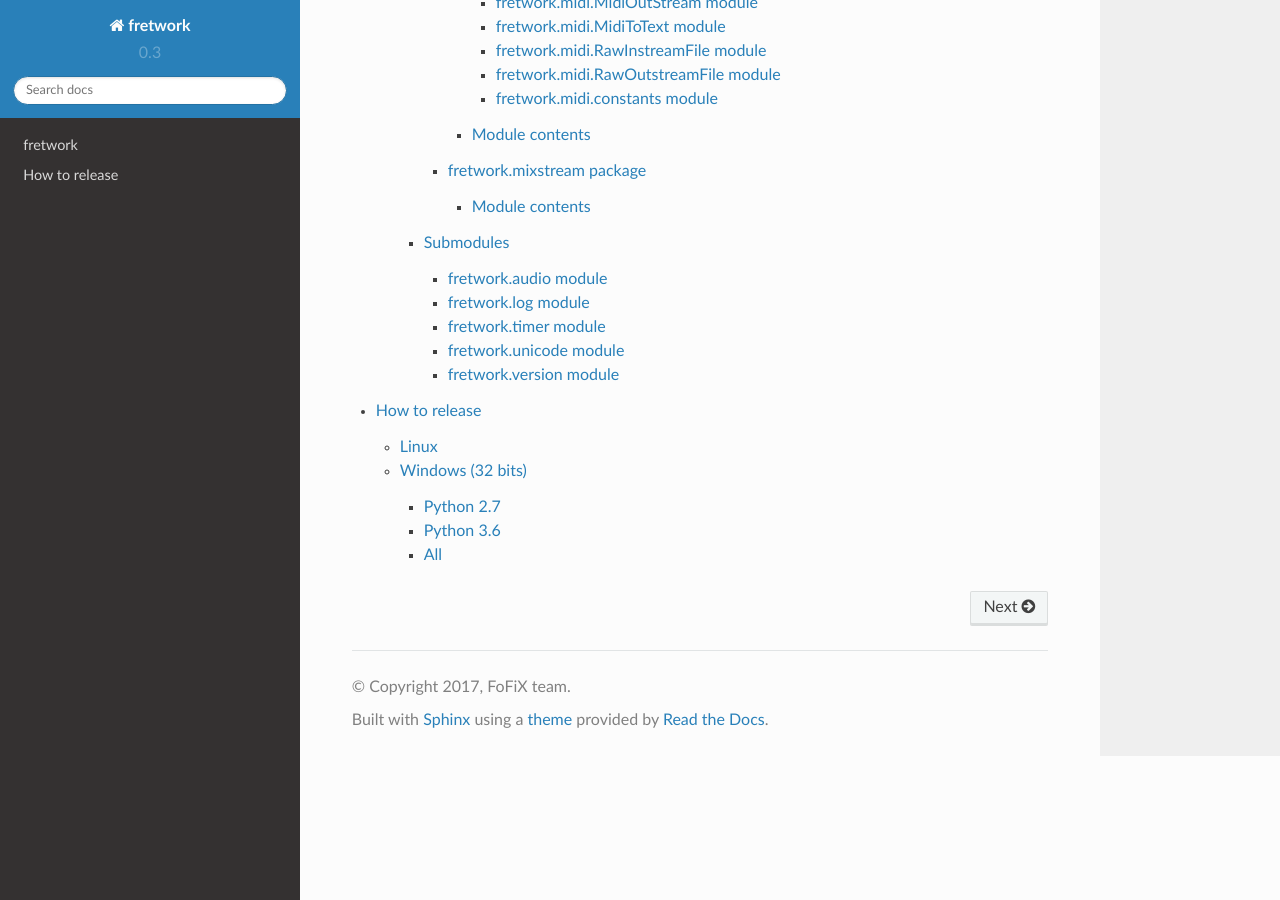
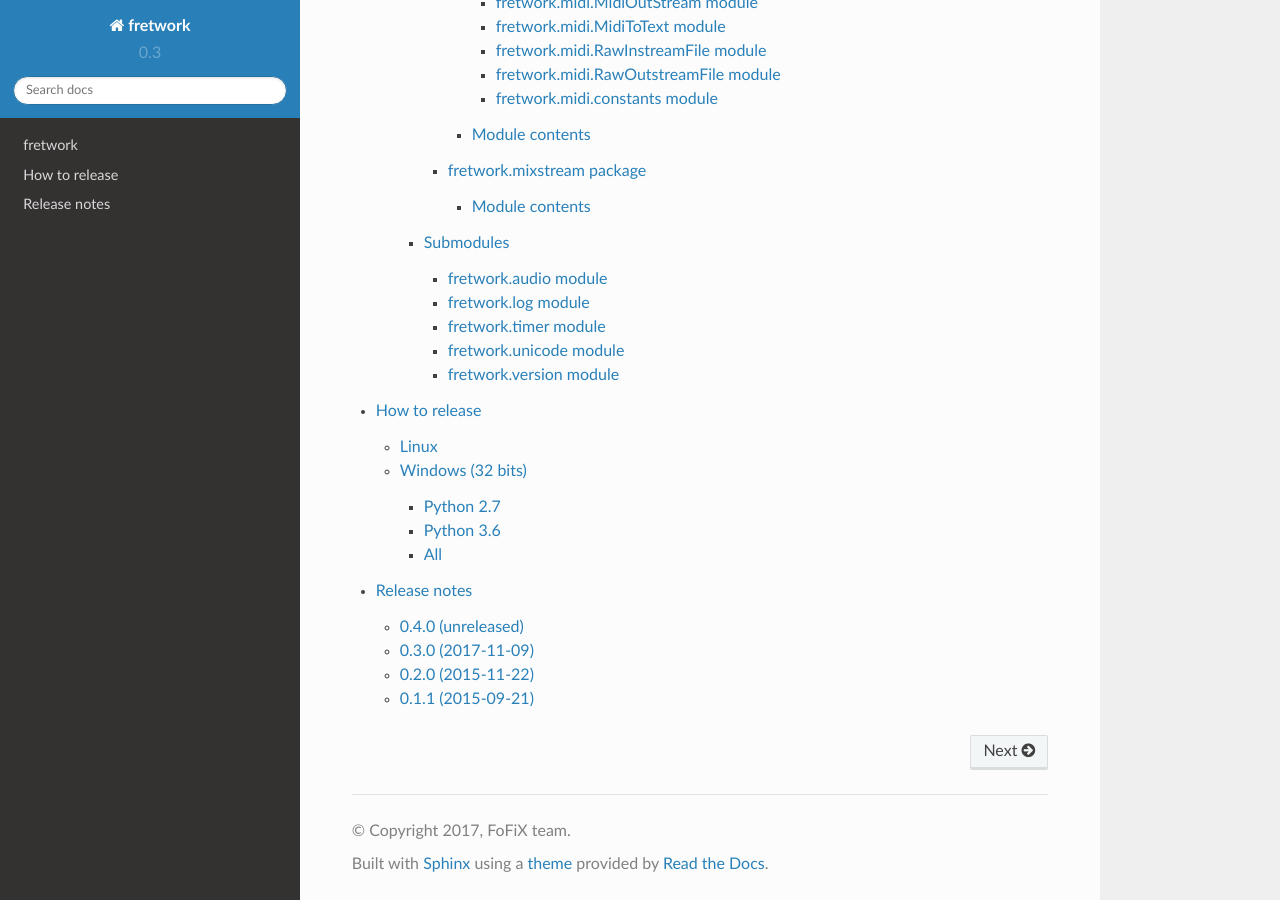
Before and after one commit to fofix/fretwork, a Sphinx documentation site: the page built from doc/source/index.rst, in a window 1280 px wide and 900 px high, scrolled down 541 px. Built offline with Sphinx 7.4.7 and the Read the Docs theme 2.0.0, drawn with Linux system fonts in a browser that asks for light colours.

Commit message:
Add release notes into the doc

```diff
--- a/doc/source/index.rst
+++ b/doc/source/index.rst
@@ -10,3 +10,4 @@ This is a shared library between FoFiX and FoF:R.
 
    code/modules
    release
+   releasenotes
--- /dev/null
+++ b/doc/source/releasenotes.rst
@@ -0,0 +1,32 @@
+Release notes
+=============
+
+0.4.0 (unreleased)
+------------------
+
+- Pin versions
+
+
+0.3.0 (2017-11-09)
+------------------
+
+- use the `logging` module
+- port the code to python 3
+- add docs
+- add tests
+- release on PyPi
+
+
+0.2.0 (2015-11-22)
+------------------
+
+- Add the `midi` module
+- add the `time` module
+- remove compiled code
+- add DLLs path for Windows
+
+
+0.1.1 (2015-09-21)
+------------------
+
+Initial release
```
